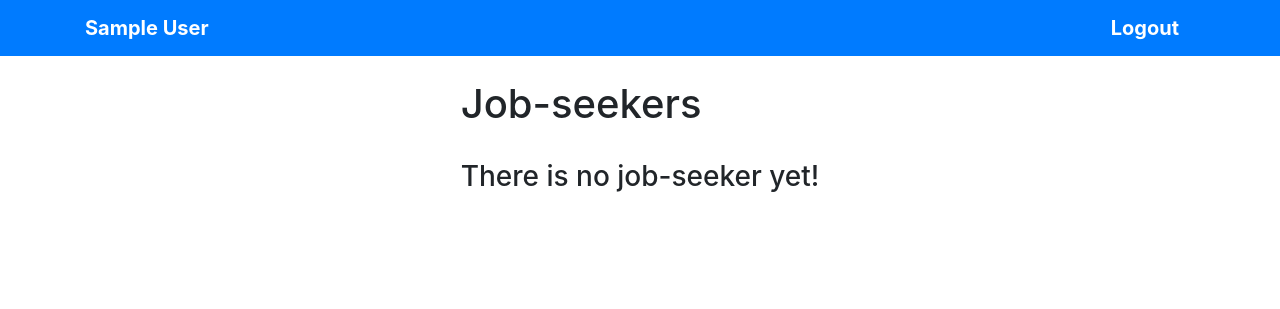
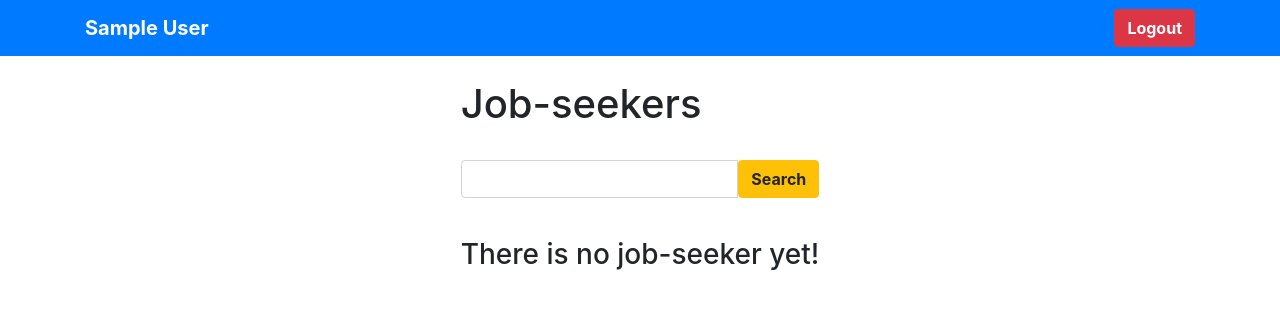
Before and after one commit to EngRobot33/CVMayker, a Django app: page /panel/ in a window 1280 px wide. Shown: the top 309 px of the page. Run offline with Django 3.2, Linux system fonts and the light colour scheme; the visitor is signed in with stand-in values (Sample User, id 1); some libraries are stand-ins or nearby versions.

Commit message:
Add search feature through job-seekers

```diff
--- a/account/urls.py
+++ b/account/urls.py
@@ -9,4 +9,5 @@ urlpatterns = [
     path('logout/', logout, name='logout'),
     path('panel/', panel, name='panel'),
     path('export_excel/', export_excel, name='export-excel'),
+    path('search_result/', search_result, name='search-result'),
 ]
--- a/account/views.py
+++ b/account/views.py
@@ -2,6 +2,7 @@ from django.contrib.auth import authenticate
 from django.contrib.auth.decorators import login_required
 from django.contrib.auth import login as auth_login
 from django.contrib.auth import logout as auth_logout
+from django.db.models import Q
 from django.http import HttpResponse
 from django.shortcuts import render, redirect
 from django.utils import timezone
@@ -83,3 +84,19 @@ def export_excel(request):
     wb.save(response)
 
     return response
+
+
+@login_required()
+def search_result(request):
+    if request.method == "POST":
+        searched = request.POST['searched']
+        jobseekers = JobSeeker.objects.filter(Q(first_name__icontains=searched)|
+                                              Q(last_name__icontains=searched)|
+                                              Q(email__icontains=searched)|
+                                              Q(phone_number__icontains=searched)|
+                                              Q(skills__title__icontains=searched)|
+                                              Q(project__title__icontains=searched)
+                                              ).distinct()
+        return render(request, 'cvmaker/search_result.html', {'searched': searched, 'jobseekers': jobseekers})
+    else:
+        return render(request, 'cvmaker/search_result.html', {})
--- a/templates/cvmaker/panel.html
+++ b/templates/cvmaker/panel.html
@@ -4,6 +4,15 @@
 
 {% block content %}
     <h1>Job-seekers</h1>
+    <br>
+    <form class="d-flex" method="POST" action="{% url 'account:search-result' %}"> {% csrf_token %}
+              <div class="input-group">
+                <input type="text" class="form-control" name="searched">
+                <div class="input-group-btn">
+                  <button class="btn btn-warning" type="submit"><strong>Search</strong></button>
+                </div>
+              </div>
+    </form>
     <br>
     <table style="text-align: center" class="table">
     {% if jobseekers %}
--- a/templates/partials/navbar.html
+++ b/templates/partials/navbar.html
@@ -2,11 +2,12 @@
     <div class="container">
         {% if user.is_authenticated %}
             {% if user.first_name and user.last_name %}
-                <a class="navbar-brand" style="font-weight: bold;" href="#">{{user.first_name}} {{ user.last_name }}</a>
+                <a class="navbar-brand" style="font-weight: bold;" href="/">{{ user.first_name|capfirst }} {{ user.last_name|capfirst }}</a>
             {% else %}
-                <a class="navbar-brand" style="font-weight: bold;" href="#">{{user.username|capfirst}}</a>
+                <a class="navbar-brand" style="font-weight: bold;" href="/">{{ user.username|capfirst }}</a>
             {% endif %}
-            <a class="navbar-brand float-right" style="font-weight: bold;" href="{% url 'account:logout' %}">Logout</a>
+            <a class="btn btn-danger" style="font-weight: bold;" href="{% url 'account:logout' %}">Logout</a>
+            </form>
         {% else %}
             <a class="navbar-brand" style="font-weight: bold;" href="/">Main Page</a>
         {% endif %}
```
Also changed, not shown: templates/cvmaker/search_result.html (added, +42 -0 lines).
